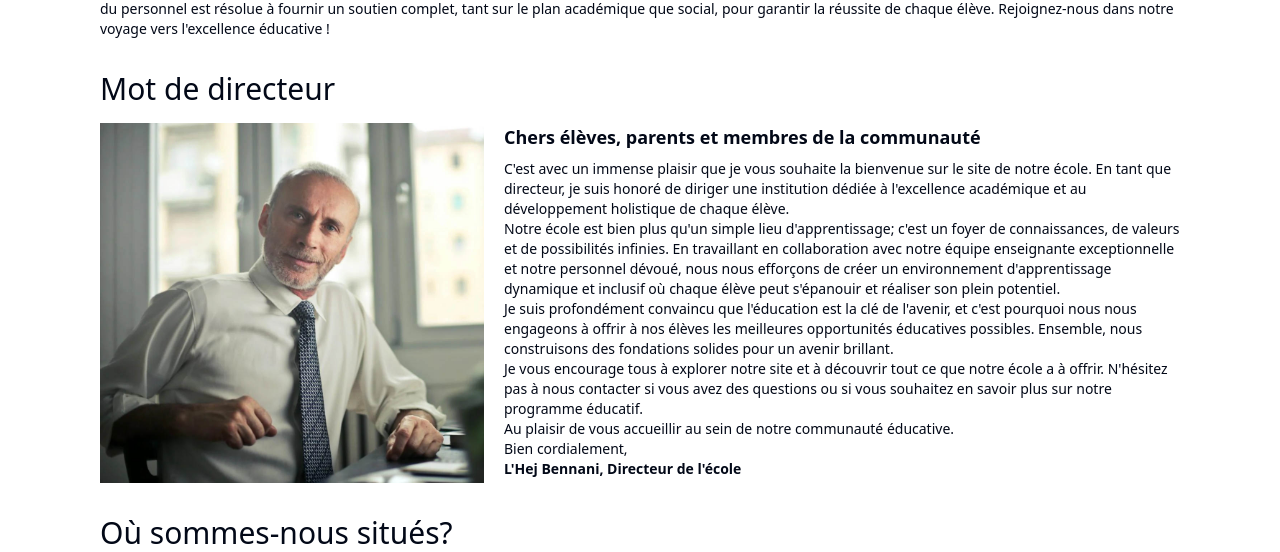
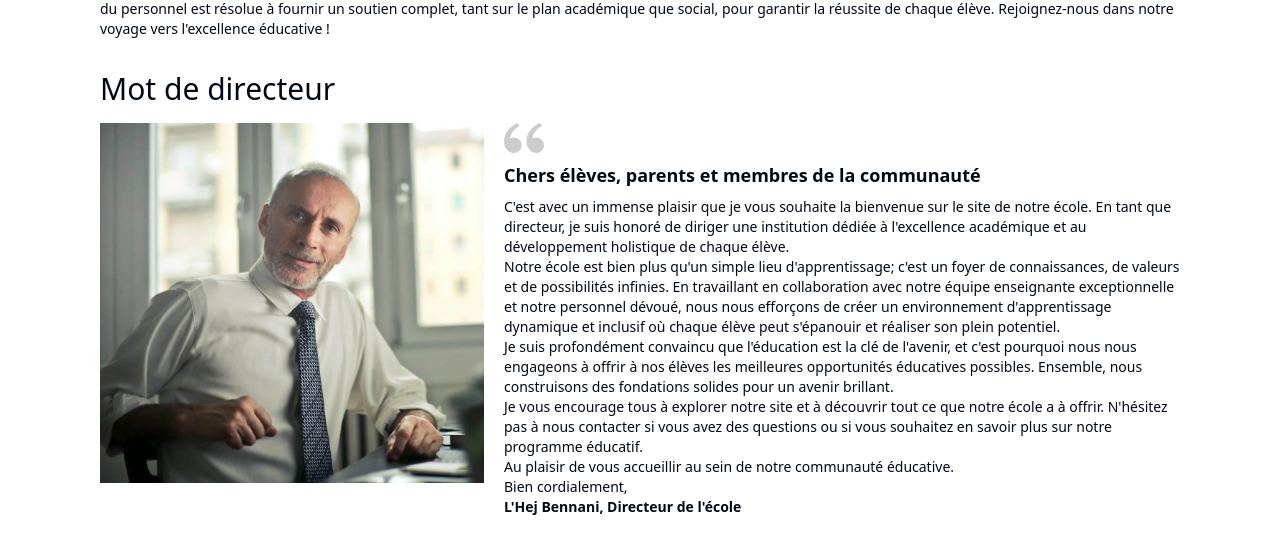
Before and after one commit to amineakkour/school-management, a React (Vite) app in the folder frontend/: page /a-propos-de-nous in a window 1280 px wide. Shown: the part 760-1312 px from the top of the page. Built offline with nearby package versions, Linux system fonts and the light colour scheme.

Commit message:
update aboutus file
Add double-qoutes picture for PrisdentWords Component

```diff
--- a/frontend/src/views/guest/AboutUs.jsx
+++ b/frontend/src/views/guest/AboutUs.jsx
@@ -4,6 +4,7 @@ import background_src from "../../assets/background_2.jpg";
 import { useEffect, useRef, useState } from "react";
 import { flashElementsWhileScrolling } from "../../functions/flashElementsWhileScrolling";
 import { useTheme } from "../../context/ThemeProvider";
+import doubleQuotes from "../../assets/double-quotes-.png"
 
 var FAQ_data = [
   {question: "Quels sont les horaires de l'école?", answer: "Nos horaires varient en fonction des niveaux scolaires. Pour obtenir des informations spécifiques sur les horaires de chaque niveau, veuillez consulter la section 'Horaire' de notre site web ou contacter le bureau de l'école."},
@@ -26,15 +27,18 @@ function Division({title, text}) {
   )
 }
 
-function DirectorWord() {
+function PresidentWords() {
   return (
-
-    <div className="flex flex-col md:flex-row gap-5">
-      <div className="max-w-96">
-        <img src={directorPic} alt="L'image de directeur de l'établissement" />
+    <div className="flex flex-col md:flex-row gap-10 md:gap-5">
+      <div className="max-w-96 overflow-hidden">
+        <img src={directorPic} alt="L'image de directeur de l'établissement" className="cursor-pointer hover:scale-110 duration-500" />
       </div>
 
       <div className="w-full">
+        <div>
+          <img src={doubleQuotes} className="w-10 opacity-20 mb-2" alt="double_quotes.png" />
+        </div>
+
         <div className="text-lg font-semibold mb-2">Chers élèves, parents et membres de la communauté</div>
 
         <p>C'est avec un immense plaisir que je vous souhaite la bienvenue sur le site de notre école. En tant que directeur, je suis honoré de diriger une institution dédiée à l'excellence académique et au développement holistique de chaque élève.</p>
@@ -88,7 +92,7 @@ function FAQ() {
     <div>
       <h3 className="text-xl">Avez-vous des questions? Nous avons des rèponses!</h3>
       <div className="text-gray-500">
-        Envoyez vos questions vers cet email <a className="underline hover:text-gray-800" href="mailto:amineakour6@gmail.com">amineakour6@gmail.com</a>. Nous serons heureux de répondre à toutes vos questions
+       Veuillez adresser vos questions à l'adresse suivante <a className="underline hover:text-gray-800" href="mailto:amineakour6@gmail.com">amineakour6@gmail.com</a>. Nous serons ravis de répondre à toutes vos demandes.
       </div>
 
       <div className="mt-4">
@@ -155,7 +159,7 @@ export default function AboutUs() {
   return (
     <div className="m-2 md:mx-auto p-4">
       <div id="rain-bow"></div>
-      {isUpArrowVisible && <button style={{background:"linear-gradient(135deg, #8BC6EC 0%, #9599E2 100%)"}} id="up-arrow" className="pop-up fixed bottom-5 right-8 bg-cyan-500 w-12 h-12 hover:scale-125 transition-all rounded-full text-xl" onClick={() => window.scroll({top: 0, behavior: "smooth"})}><i className="fa-solid fa-up-long"></i></button>}
+      {isUpArrowVisible && <button style={{background:"linear-gradient(135deg, #8BC6EC 0%, #9599E2 100%)"}} id="up-arrow" className="pop-up fixed bottom-5 right-8 bg-cyan-500 w-12 h-12 hover:scale-105 transition-all rounded-full text-xl" onClick={() => window.scroll({top: 0, behavior: "smooth"})}><i className="fa-solid fa-up-long"></i></button>}
 
       <nav className={`pop-up bg-green-700 max-w-3xl p-2 bg-contain text-white bg-blend-multiply`} style={{backgroundImage: `url(${background_src})`}}>
         <h5 className="text-lg">Index: </h5>
@@ -178,7 +182,7 @@ export default function AboutUs() {
         </div>
 
         <div ref={div3} className="opacity-0">
-          <Division title={"Mot de directeur"} text={<DirectorWord />} />
+          <Division title={"Mot de directeur"} text={<PresidentWords />} />
         </div>
 
 
```
Also changed, not shown: frontend/src/assets/double-quotes-.png (added).
